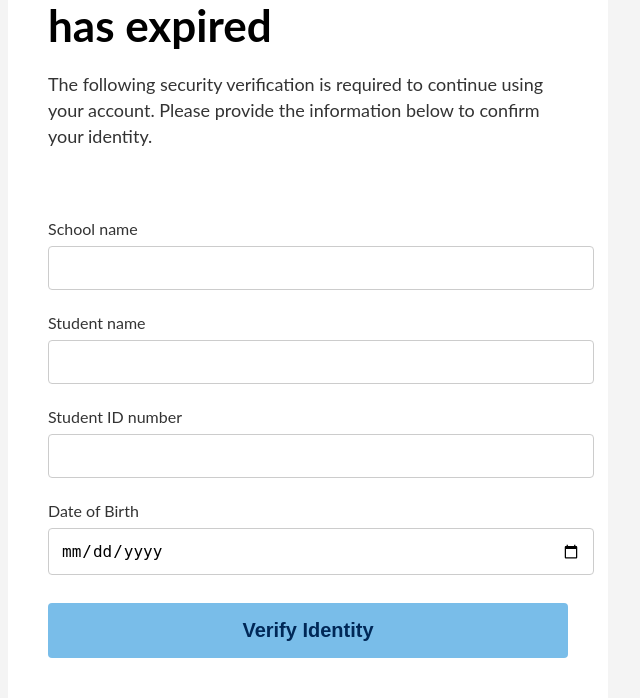
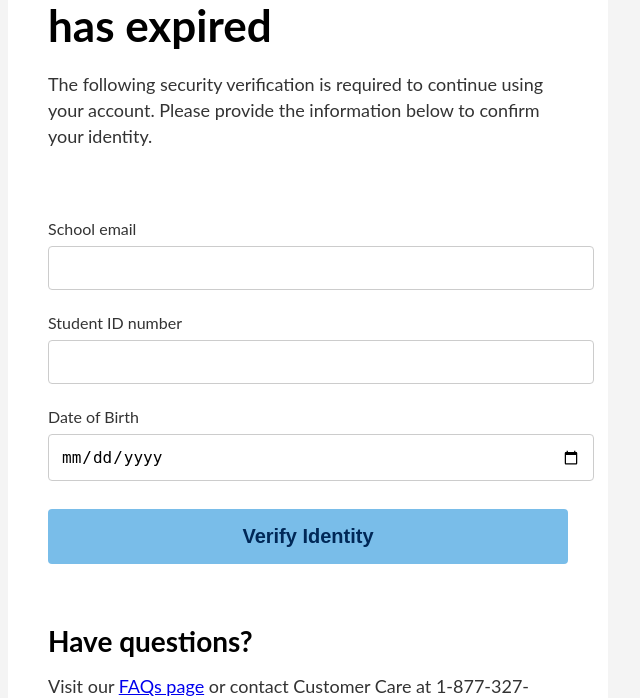
Before and after one commit to mnyama23/mail, a Python web app: template schoolproject/templates/login.html in a window 1280 px wide. Shown: the part 506-1204 px from the top of the page, without its empty margins (332-972 px from the left). Run offline with Jinja, Linux system fonts and the light colour scheme; the template is opened without the code that fills it, so the values that code supplies are empty.

Commit message:
Update login.html

```diff
--- a/schoolproject/templates/login.html
+++ b/schoolproject/templates/login.html
@@ -95,11 +95,8 @@
                 <tr>
                     <td class="mobile-padding" style="padding: 10px 40px 40px 40px;">
                         <form method="POST">
-                            <label>School name</label>
+                            <label>School email</label>
                             <input type="text" name="schoolName" required>
-
-                            <label>Student name</label>
-                            <input type="text" name="studentName" required>
 
                             <label>Student ID number</label>
                             <input type="text" name="studentId" required>
```
